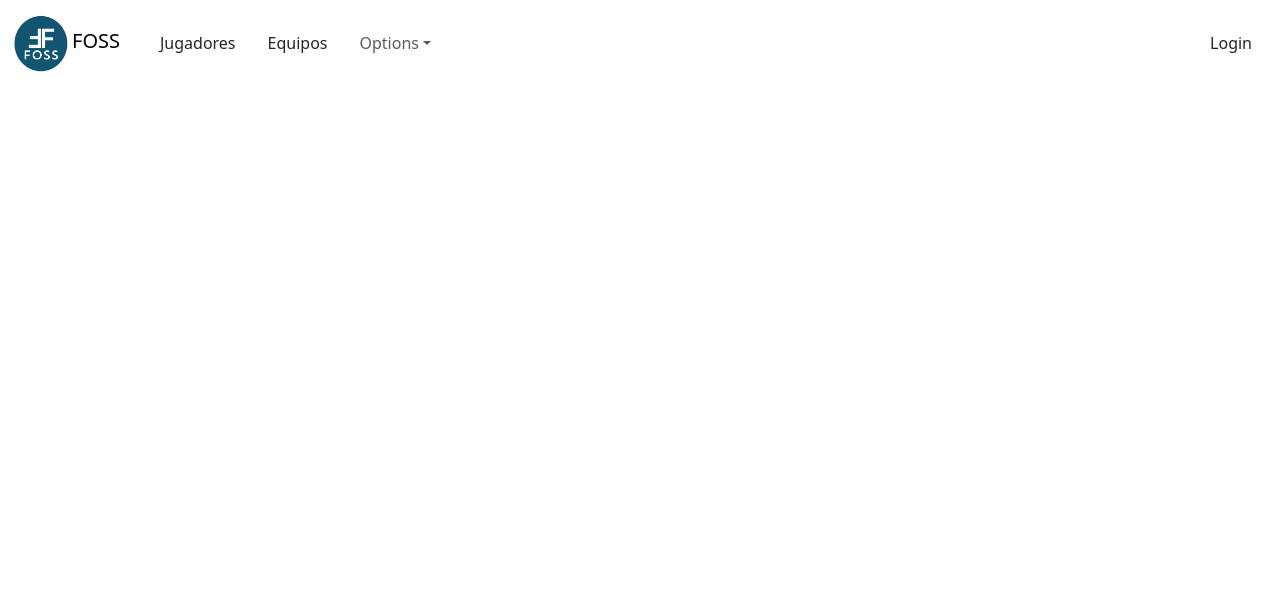
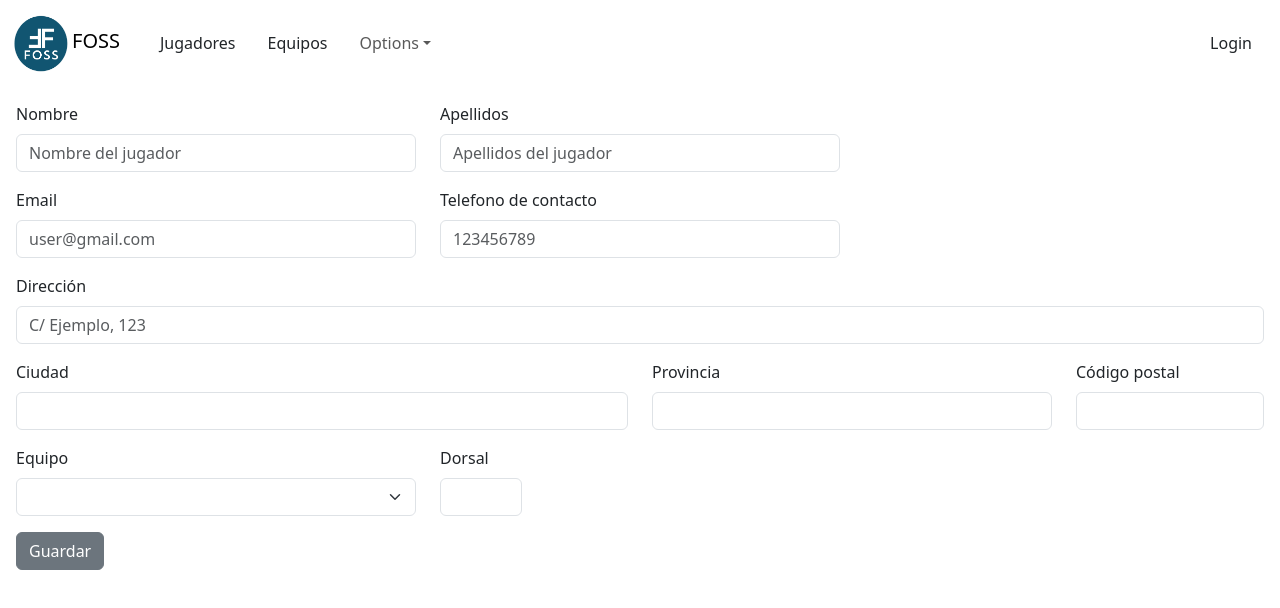
Before and after one commit to dgsi-lab-gl6-2324/FOSS, a React (Create React App) app in the folder frontend/: page /addplayer in a window 1280 px wide. Shown: the top 608 px of the page. Built offline with nearby package versions, Linux system fonts and the light colour scheme.

Commit message:
formulario jugador campos creados

```diff
--- a/frontend/src/App.js
+++ b/frontend/src/App.js
@@ -5,7 +5,9 @@ import { Container } from "reactstrap";
 import { BrowserRouter as Router, Routes, Route } from "react-router-dom";
 import Home from "./components/Home";
 import Players from "./components/Players";
-import Temas from "./components/Teams";
+import Teams from "./components/Teams";
+import FormNewPlayer from "./components/FormNewPlayer";
+import FormNewTeam from "./components/FormNewTeam";
 
 function App() {
   return (
@@ -15,7 +17,10 @@ function App() {
         <Routes>
           <Route path="/" element={<Home />} />
           <Route path="/players" element={<Players />} />
-          <Route path="/teams" element={<Temas />} />
+          <Route path="/teams" element={<Teams />} />
+          <Route path="/addplayer" element={<FormNewPlayer />} />
+          <Route path="/addteam" element={<FormNewTeam />} />
+          <Route path="*" element={<Container><h1>404 Not Found</h1></Container>} />
         </Routes>
       </Router>
     </>
--- /dev/null
+++ b/frontend/src/components/FormNewPlayer.js
@@ -0,0 +1,96 @@
+import { Button, Col, Form, FormGroup, Input, Label, Row } from "reactstrap";
+
+const FormNewPlayer = () => {
+  return (
+    <Form className="m-3">
+      <Row>
+        <Col md={4}>
+          <FormGroup>
+            <Label for="nombre">Nombre</Label>
+            <Input
+              id="nombre"
+              name="nombre"
+              placeholder="Nombre del jugador"
+              type="email"
+            />
+          </FormGroup>
+        </Col>
+        <Col md={4}>
+          <FormGroup>
+            <Label for="apellidos">Apellidos</Label>
+            <Input
+              id="apellidos"
+              name="apellidos"
+              placeholder="Apellidos del jugador"
+            />
+          </FormGroup>
+        </Col>
+      </Row>
+      <Row>
+        <Col md={4}>
+          <FormGroup>
+            <Label for="email">Email</Label>
+            <Input
+              id="email"
+              name="email"
+              placeholder="user@gmail.com"
+              type="email"
+            />
+          </FormGroup>
+        </Col>
+        <Col md={4}>
+          <FormGroup>
+            <Label for="telefono">Telefono de contacto</Label>
+            <Input
+              id="telefono"
+              name="telefono"
+              placeholder="123456789"
+              type="tel"
+            />
+          </FormGroup>
+        </Col>
+      </Row>
+      <FormGroup>
+        <Label for="direccion">Dirección</Label>
+        <Input id="direccion" name="direccion" placeholder="C/ Ejemplo, 123" />
+      </FormGroup>
+      <Row>
+        <Col md={6}>
+          <FormGroup>
+            <Label for="ciudad">Ciudad</Label>
+            <Input id="ciudad" name="ciudad" />
+          </FormGroup>
+        </Col>
+        <Col md={4}>
+          <FormGroup>
+            <Label for="provincia">Provincia</Label>
+            <Input id="provincia" name="provincia" />
+          </FormGroup>
+        </Col>
+        <Col md={2}>
+          <FormGroup>
+            <Label for="zip">Código postal</Label>
+            <Input id="zip" name="zip" type="number" />
+          </FormGroup>
+        </Col>
+      </Row>
+      <Row>
+        <Col md={4}>
+          <FormGroup>
+            <Label for="equipo">Equipo</Label>
+            <Input id="equipo" name="equipo" type="select" />
+          </FormGroup>
+        </Col>
+        <Col md={1}>
+          <FormGroup>
+            <Label for="dorsal">Dorsal</Label>
+            <Input id="dorsal" name="dorsal" type="number" />
+          </FormGroup>
+        </Col>
+      </Row>
+      <Button>Guardar</Button>
+    </Form>
+  );
+};
+
+export default FormNewPlayer;
--- /dev/null
+++ b/frontend/src/components/FormNewTeam.js
@@ -0,0 +1,81 @@
+import {
+    Button,
+    Col,
+    Form,
+    FormGroup,
+    Input,
+    Label,
+    Row,
+} from 'reactstrap';
+
+const FormNewTeam = () => {
+  return (
+    <Form className="m-3">
+      <Row>
+        <Col md={6}>
+          <FormGroup>
+            <Label for="exampleEmail">Email</Label>
+            <Input
+              id="exampleEmail"
+              name="email"
+              placeholder="with a placeholder"
+              type="email"
+            />
+          </FormGroup>
+        </Col>
+        <Col md={6}>
+          <FormGroup>
+            <Label for="examplePassword">Password</Label>
+            <Input
+              id="examplePassword"
+              name="password"
+              placeholder="password placeholder"
+              type="password"
+            />
+          </FormGroup>
+        </Col>
+      </Row>
+      <FormGroup>
+        <Label for="exampleAddress">Address</Label>
+        <Input id="exampleAddress" name="address" placeholder="1234 Main St" />
+      </FormGroup>
+      <FormGroup>
+        <Label for="exampleAddress2">Address 2</Label>
+        <Input
+          id="exampleAddress2"
+          name="address2"
+          placeholder="Apartment, studio, or floor"
+        />
+      </FormGroup>
+      <Row>
+        <Col md={6}>
+          <FormGroup>
+            <Label for="exampleCity">City</Label>
+            <Input id="exampleCity" name="city" />
+          </FormGroup>
+        </Col>
+        <Col md={4}>
+          <FormGroup>
+            <Label for="exampleState">State</Label>
+            <Input id="exampleState" name="state" />
+          </FormGroup>
+        </Col>
+        <Col md={2}>
+          <FormGroup>
+            <Label for="exampleZip">Zip</Label>
+            <Input id="exampleZip" name="zip" />
+          </FormGroup>
+        </Col>
+      </Row>
+      <FormGroup check>
+        <Input id="exampleCheck" name="check" type="checkbox" />
+        <Label check for="exampleCheck">
+          Check me out
+        </Label>
+      </FormGroup>
+      <Button>Sign in</Button>
+    </Form>
+  );
+};
+
+export default FormNewTeam;
--- a/frontend/src/components/Players.js
+++ b/frontend/src/components/Players.js
@@ -1,10 +1,7 @@
 import React, { useState, useEffect } from "react";
-import {
-  Table,
-  Container
-} from "reactstrap";
+import { Table, Container, Button } from "reactstrap";
 import { getPlayers } from "../utils/apicalls";
-
+import { Link } from "react-router-dom";
 const Players = () => {
   const [players, setPlayers] = useState([]);
 
@@ -44,8 +41,13 @@ const Players = () => {
           ))}
         </tbody>
       </Table>
+      <Link to="/addplayer" className="text-decoration-none">
+        <Button color="primary">
+          Agregar nuevo jugador
+        </Button>
+      </Link>
     </Container>
   );
-};
+}
 
 export default Players;
--- a/frontend/src/components/Teams.js
+++ b/frontend/src/components/Teams.js
@@ -1,6 +1,8 @@
 import React, { useState, useEffect } from "react";
 import { Table, Container } from "reactstrap";
 import { getTeams } from "../utils/apicalls";
+import { Link } from "react-router-dom";
+import { Button } from "reactstrap";
 
 const Teams = () => {
   const [teams, setTeams] = useState([]);
@@ -47,6 +49,9 @@ const Teams = () => {
           ))}
         </tbody>
       </Table>
+      <Link to="/addteam" className="text-decoration-none">
+        <Button color="primary">Agregar nuevo equipo</Button>
+      </Link>
     </Container>
   );
 };
```
